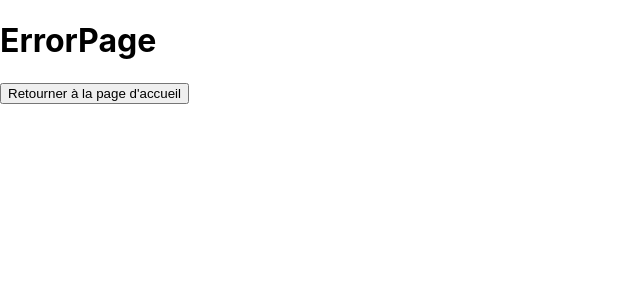
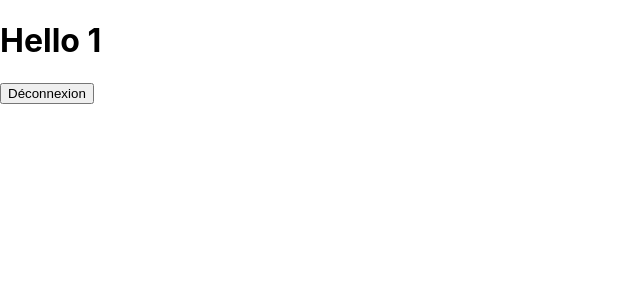
Before and after one commit to didierLaPasserelle/crazee-burger, a React (Create React App) app: page /order/1 in a window 1280 px wide. Shown: the top 300 px of the page, without its empty margins (0-640 px from the left). Built offline with nearby package versions, Linux system fonts and the light colour scheme.

Commit message:
✨ F02: LOGIN > Add redirection to OrderPage

```diff
--- a/src/App.js
+++ b/src/App.js
@@ -9,7 +9,7 @@ function App(){
     return (
         <Routes>
             <Route path="/" element={<LoginPage />} />
-            <Route path="/order" element={<OrderPage />} />
+            <Route path="/order/:username" element={<OrderPage />} /> {/* le : signifie que cette route peut accueillir des variables de manière dynamique */}
             <Route path="*" element={<ErrorPage />} />
         </Routes>
     )
--- a/src/components/pages/login/LoginForm.js
+++ b/src/components/pages/login/LoginForm.js
@@ -1,15 +1,17 @@
 import React, { useState } from 'react'
-import { Link } from 'react-router-dom'
+import { Link, useNavigate } from 'react-router-dom'
 
 export default function LoginForm() {
      // state
      const [inputValue, setInputValue] = useState("")
+     const navigate = useNavigate()
 
      // comportements
  const handleSubmit = (event) => {
      event.preventDefault()
-     alert (`bonjour ${inputValue}`)
+     //alert (`bonjour ${inputValue}`)
      setInputValue("")
+     navigate(`order/${inputValue}`)
   }
 
  const handleChange = (event) => {
--- a/src/components/pages/order/OrderPage.js
+++ b/src/components/pages/order/OrderPage.js
@@ -1,10 +1,17 @@
-import { Link } from "react-router-dom";
+import { Link, useParams } from "react-router-dom";
 
 
 export default function OrderPage() {
+  //state
+       /* const parametres = useParams()         useParams me retourne un objet donc je veux extraire une propriété, inputValeu
+        console.log(parametres); */
+ const {username} = useParams()
+  //comportements
+
+  //affichage
   return (
     <div>
-        <h1>OrderPage</h1>
+        <h1>Hello {username}</h1>
         <Link to="/">
             <button>Déconnexion</button>
         </Link>
```
